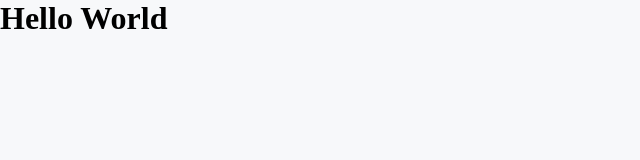
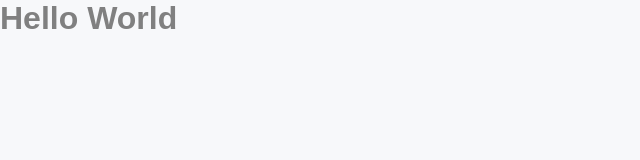
Before and after one commit to rodrigoaraujo7/podcastr, a Next.js app: page / in a window 1280 px wide. Shown: the top 160 px of the page, without its empty margins (0-640 px from the left). Built offline with nearby package versions, Linux system fonts and the light colour scheme.

Commit message:
Global styles

```diff
--- a/src/styles/global.scss
+++ b/src/styles/global.scss
@@ -24,3 +24,20 @@
 body {
   background: var(--gray-50);
 }
+
+body, input, textarea, button {
+    font: 500 1rem sans-serif;
+    color: var(--gray-500);
+}
+
+h1 {
+    font-size: 2rem;
+}
+
+h2 {
+    font-size: 1.5rem;
+}
+
+button {
+    cursor: pointer;
+}
```
